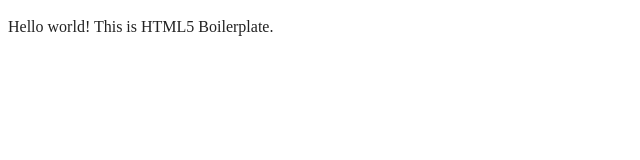
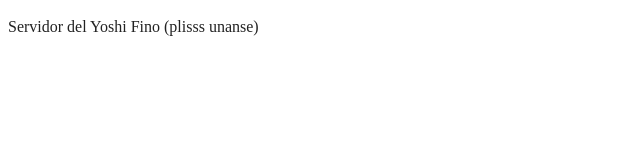
Before and after one commit to Bytestorm404/discord_yoshi_fino, a website built with webpack: page index.html in a window 1280 px wide. Shown: the full height of the page, 0-640 px from the left. Built offline with nearby package versions, Linux system fonts and the light colour scheme.

```diff
--- a/index.html
+++ b/index.html
@@ -25,7 +25,7 @@
 <body>
 
   <!-- Add your site or application content here -->
-  <p>Hello world! This is HTML5 Boilerplate.</p>
+  <p>Servidor del Yoshi Fino (plisss unanse)</p>
   <script src="js/app.js"></script>
 
 </body>
```
